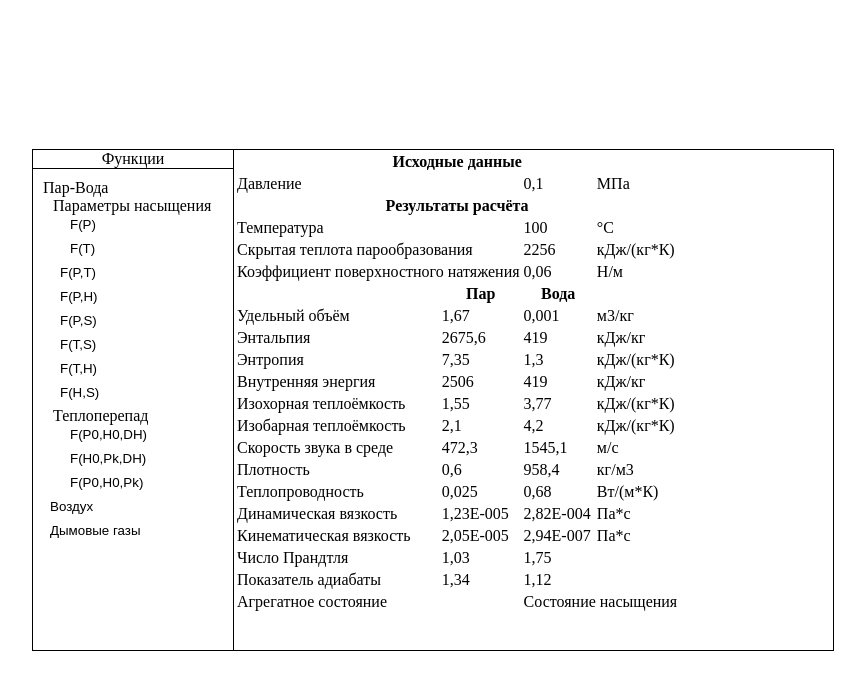
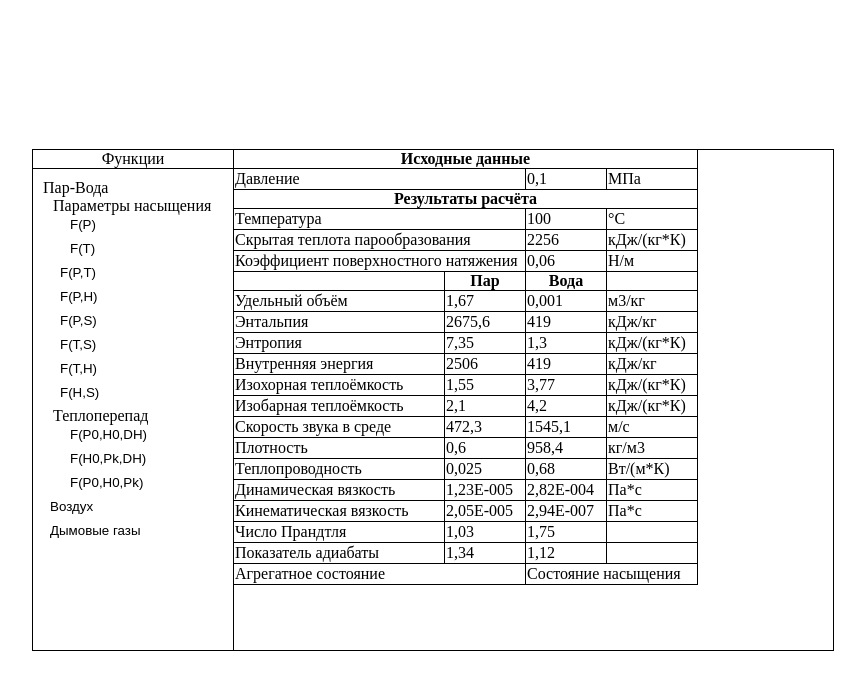
Before and after one commit to aleksey-ilin/ENEKcalc, a React app: page / in a window 1280 px wide. Shown: the top 690 px of the page, without its empty margins (207-1072 px from the left). Built offline with nearby package versions, Linux system fonts and the light colour scheme.

Commit message:
add styles to component FP

```diff
--- a/src/components/App.jsx
+++ b/src/components/App.jsx
@@ -1,5 +1,4 @@
 import React from 'react';
-import { string } from 'prop-types';
 import styles from './App.scss';
 import Functions from './Functions';
 import Main from './Main';
@@ -15,7 +14,4 @@ const App = () => (
   </div>
 );
 
-App.propTypes = {
-};
-
 export default App;
--- a/src/components/FP.jsx
+++ b/src/components/FP.jsx
@@ -5,7 +5,9 @@ const Main = () => (
   <div className={styles.root}>
     <table>
       <tbody>
-        <tr><th colSpan="4">Исходные данные</th></tr>
+        <tr>
+          <th colSpan="4">Исходные данные</th>
+        </tr>
         <tr>
           <td colSpan="2">Давление</td>
           <td>0,1</td>
@@ -28,10 +30,10 @@ const Main = () => (
           <td>Н/м</td>
         </tr>
         <tr>
-          <th>{}</th>
-          <th>Пар</th>
-          <th>Вода</th>
-          <th>{}</th>
+          <th className={styles.one}>{}</th>
+          <th className={styles.two}>Пар</th>
+          <th className={styles.three}>Вода</th>
+          <th className={styles.four}>{}</th>
         </tr>
         <tr>
           <td>Удельный объём</td>
--- a/src/components/FP.scss
+++ b/src/components/FP.scss
@@ -0,0 +1,28 @@
+.root {
+  table {
+    border-right: 1px solid black;
+    border-collapse: collapse;
+    tr {
+      border-bottom: 1px solid black;
+    }
+    th {
+      padding: 0;
+      border-right: 1px solid black;
+    }
+    td {
+      border-right: 1px solid black;
+    }
+    .one {
+      width: 210px;
+    }
+    .two {
+      width: 80px;
+    }
+    .three {
+      width: 80px;
+    }
+    .four {
+      width: 90px;
+    }
+  }
+}
```
